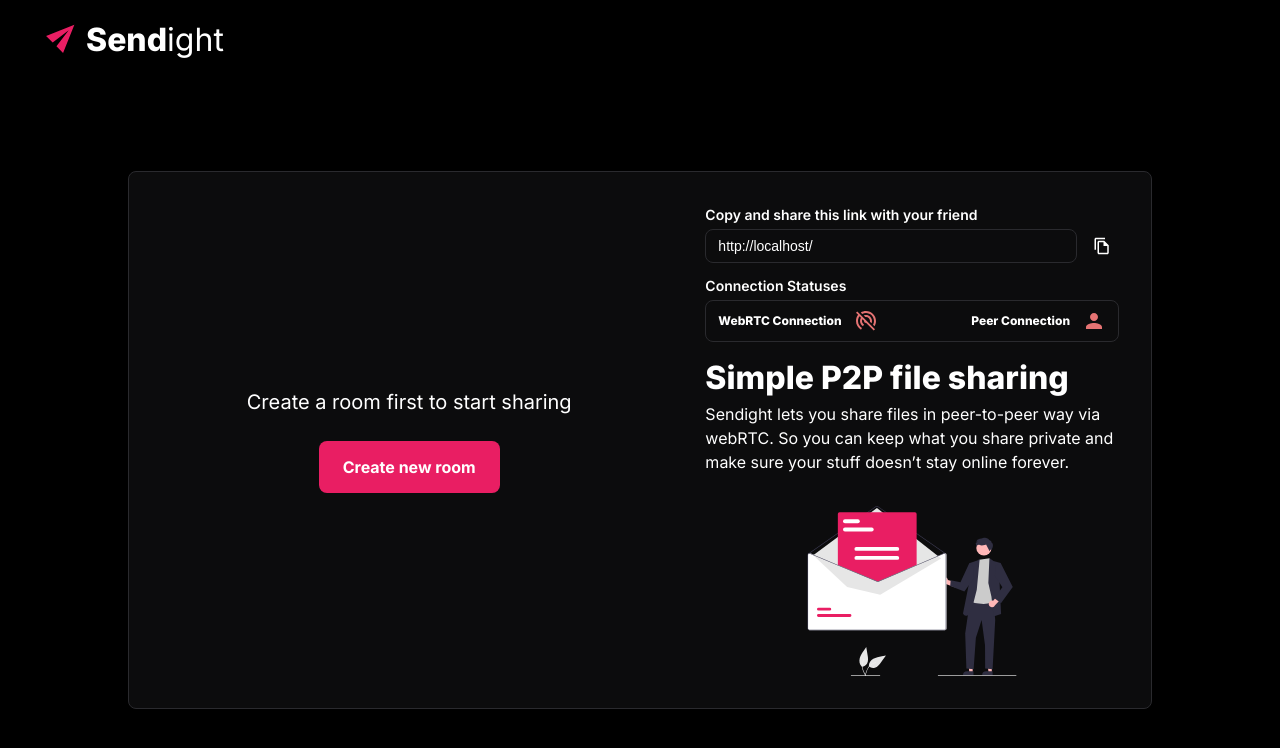
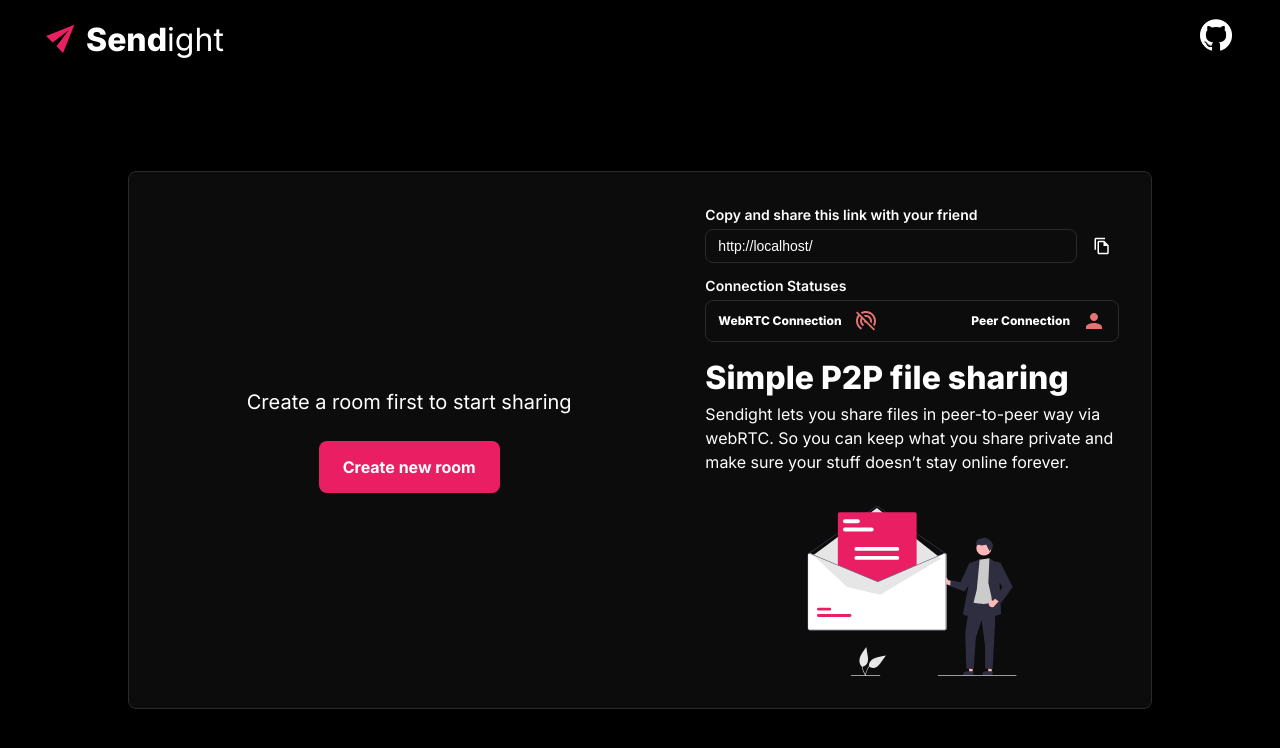
Before and after one commit to thephilomaths/sendight-frontend, a React (Create React App) app: page / in a window 1280 px wide. Shown: the top 748 px of the page. Built offline with nearby package versions, Linux system fonts and the light colour scheme; no server answers.

Commit message:
Updated navbar links

```diff
--- a/src/components/Navbar/Navbar.tsx
+++ b/src/components/Navbar/Navbar.tsx
@@ -3,6 +3,7 @@ import styled from 'styled-components';
 
 import SendIcon from '@material-ui/icons/Send';
 import { Text } from '../Text';
+import GithubLogo from '../../assets/icons/github.png';
 
 const Wrapper = styled.div`
   box-sizing: border-box;
@@ -12,7 +13,15 @@ const Wrapper = styled.div`
   padding: 16px 48px;
   display: flex;
   align-items: baseline;
+  justify-content: space-between;
 `;
+
+const SendightLogoContainer = styled.a`
+  text-decoration: none;
+  color: white;
+`;
+
+const GithubLogoContainer = styled.a``;
 
 const Title = styled.span`
   font-size: 32px;
@@ -23,6 +32,7 @@ const Title = styled.span`
 const Navbar = (): React.ReactElement => {
   return (
     <Wrapper>
+      <SendightLogoContainer href="/">
         <SendIcon
           style={{
             color: '#E91E63',
@@ -34,6 +44,15 @@ const Navbar = (): React.ReactElement => {
           <Text content="Send" fontSize="32px" fontWeight="800" />
           ight
         </Title>
+      </SendightLogoContainer>
+
+      <GithubLogoContainer
+        target="_blank"
+        rel="noopener noreferrer"
+        href="https://github.com/thephilomaths/sendight-frontend"
+      >
+        <img src={GithubLogo} alt="Github icon" width="32px" />
+      </GithubLogoContainer>
     </Wrapper>
   );
 };
```
Also changed, not shown: src/assets/icons/github.png (added). Lines whose indentation alone changed are shown as unchanged.
